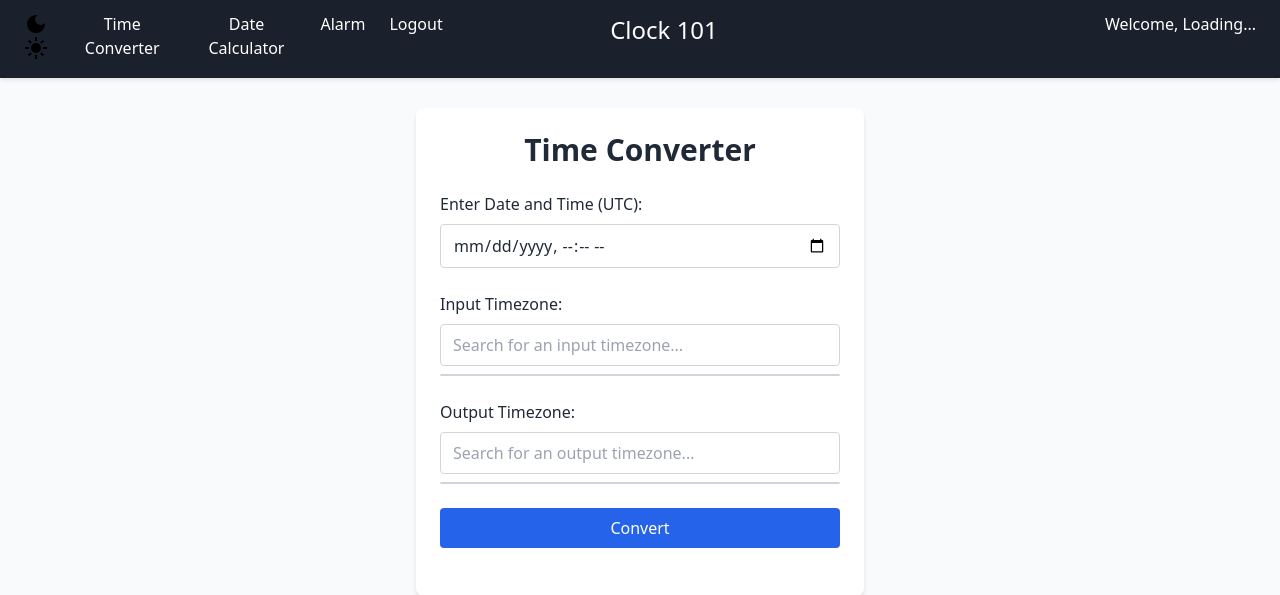
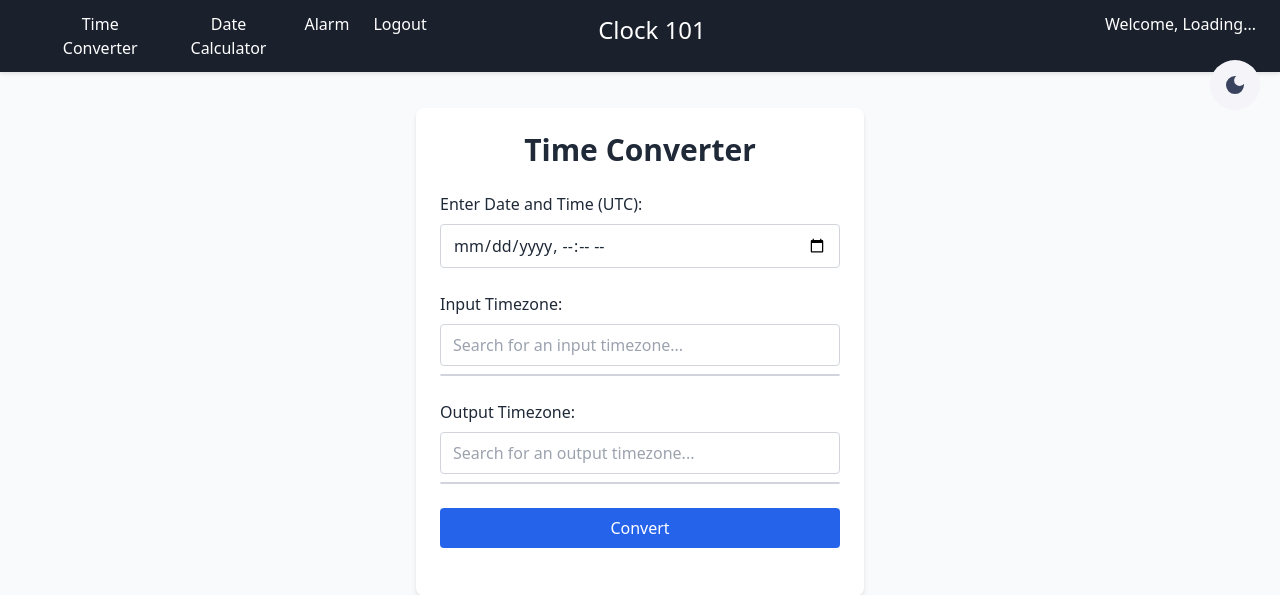
Before and after one commit to BlankW100/Clock_101, a PHP site: page /calculator.html in a window 1280 px wide. Shown: the top 595 px of the page. Run offline with PHP 8.4, Linux system fonts and the light colour scheme; some libraries are stand-ins or nearby versions.

Commit message:
Fix css for navbsr.css

```diff
--- a/html/assets/css/navbar.css
+++ b/html/assets/css/navbar.css
@@ -74,6 +74,35 @@ body {
     font-family: Arial, sans-serif;
 }
 
+/* Theme Switch */
+#theme-switch {
+  height: 50px;
+  width: 50px;
+  padding: 0;
+  border-radius: 50%;
+  background-color: var(--base-variant);
+  display: flex;
+  justify-content: center;
+  align-items: center;
+  position: fixed;
+  top: 60px;
+  right: 20px;
+}
+
+#theme-switch svg {
+    fill: var(--primary-color);
+}
+#theme-switch svg:last-child {
+    display: none;
+}
+.darkmode #theme-switch svg:first-child {
+    display: none;
+}
+.darkmode #theme-switch svg:last-child {
+    display: block;
+}
+
+
 /* DARK MODE handled by CSS variables in :root/.darkmode */
 :root {
   --base-color: #ffffff;
```
